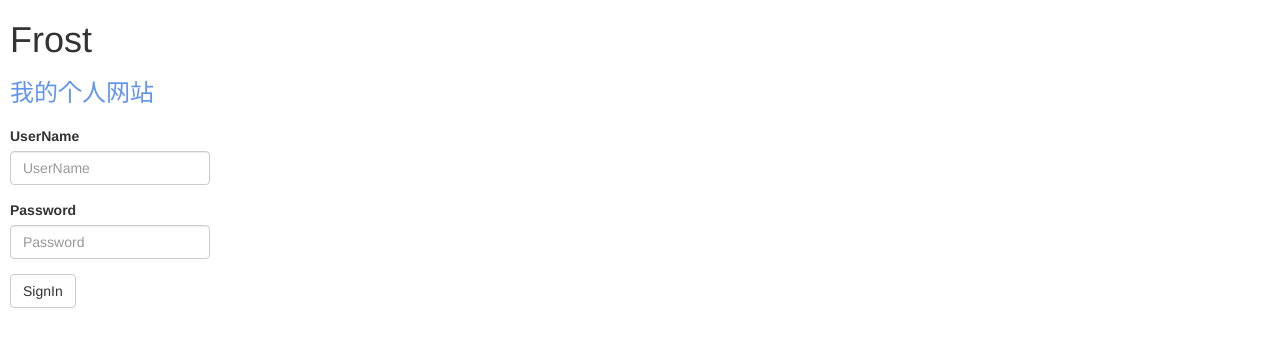
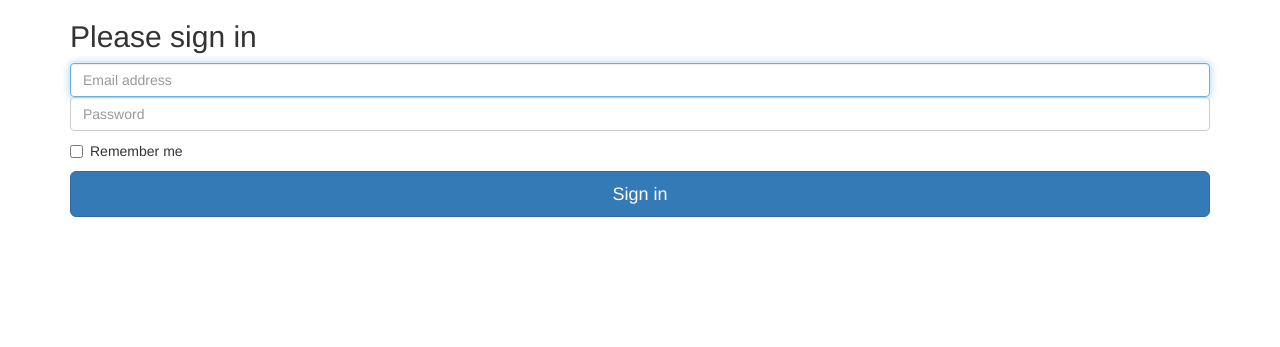
Before and after one commit to suzixin951111/MyWeb, a Flask app: page / in a window 1280 px wide. Shown: the top 347 px of the page. Run offline with Flask 2, Linux system fonts and the light colour scheme; some libraries are stand-ins or nearby versions.

Commit message:
代码提交

```diff
--- a/Frost/app.py
+++ b/Frost/app.py
@@ -6,7 +6,7 @@ app = Flask(__name__)
 
 @app.route('/')
 def hello_world():
-    return render_template("index.html")
+    return render_template("login.html")
 
 
 @app.route("/login/", methods=["GET", "POST"])
--- a/Frost/templates/index.html
+++ b/Frost/templates/index.html
@@ -22,7 +22,7 @@
             <label for="iptPassword">Password</label>
             <input type="password" class="form-control" id="iptPassword" placeholder="Password" style="width: 40%">
         </div>
-        <button type="button" class="btn btn-default" id="btnSignIn">SignIn</button>
+        <button type="button" class="btn btn-primary" id="btnSignIn">SignIn</button>
     </form>
 
 
--- /dev/null
+++ b/Frost/templates/login.html
@@ -0,0 +1,48 @@
+<!DOCTYPE html>
+<html lang="zh-CN">
+  <head>
+    <meta charset="utf-8">
+    <meta http-equiv="X-UA-Compatible" content="IE=edge">
+    <meta name="viewport" content="width=device-width, initial-scale=1">
+    <!-- 上述3个meta标签*必须*放在最前面，任何其他内容都*必须*跟随其后！ -->
+    <meta name="description" content="">
+    <meta name="author" content="">
+    <link rel="icon" href="../../favicon.ico">
+
+    <title>Signin Template for Bootstrap</title>
+
+    <!-- Bootstrap core CSS -->
+    <link href="https://cdn.bootcss.com/bootstrap/3.3.7/css/bootstrap.min.css" rel="stylesheet">
+
+  <!-- Bootstrap core CSS -->
+    <link href="https://cdn.bootcss.com/bootstrap/3.3.7/css/bootstrap.min.css" rel="stylesheet">
+
+    <!-- IE10 viewport hack for Surface/desktop Windows 8 bug -->
+    <link href="../../assets/css/ie10-viewport-bug-workaround.css" rel="stylesheet">
+
+    <!-- Custom styles for this template -->
+    <link href="signin.css" rel="stylesheet">
+
+  <body>
+
+    <div class="container">
+
+      <form class="form-signin">
+        <h2 class="form-signin-heading">Please sign in</h2>
+        <label for="inputEmail" class="sr-only">Email address</label>
+        <input type="email" id="inputEmail" class="form-control" placeholder="Email address" required autofocus>
+        <label for="inputPassword" class="sr-only">Password</label>
+        <input type="password" id="inputPassword" class="form-control" placeholder="Password" required>
+        <div class="checkbox">
+          <label>
+            <input type="checkbox" value="remember-me"> Remember me
+          </label>
+        </div>
+        <button class="btn btn-lg btn-primary btn-block" type="submit">Sign in</button>
+      </form>
+
+    </div> <!-- /container -->
+
+
+  </body>
+</html>
```
